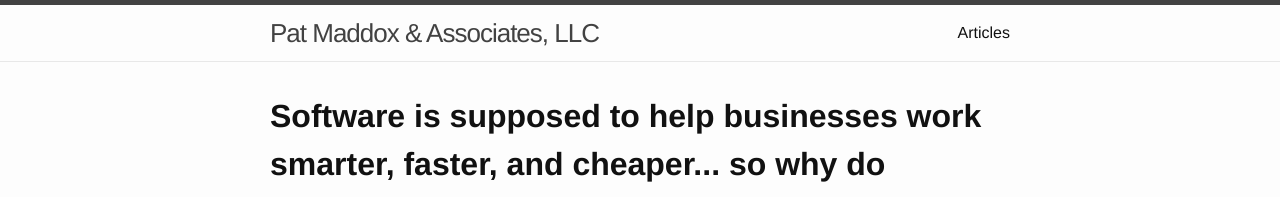
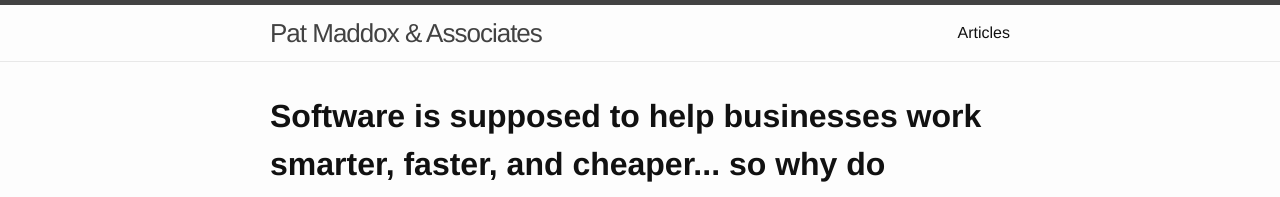
Before and after one commit to patmaddox/patmaddox.github.io, a Jekyll site: the page built from index.md, in a window 1280 px wide. Shown: the top 197 px of the page. Built offline with Jekyll 4.4.1, drawn with Linux system fonts in a browser that asks for light colours.

Commit message:
give it a friendly title

```diff
--- a/_config.yml
+++ b/_config.yml
@@ -1,5 +1,6 @@
 # Site settings
 title: Pat Maddox & Associates, LLC
+friendly_title: Pat Maddox & Associates
 email: pat@patmaddox.com
 description: > # this means to ignore newlines until "baseurl:"
   21st century collaborative software development & education
--- a/_includes/head.html
+++ b/_includes/head.html
@@ -3,7 +3,7 @@
     <meta name="viewport" content="width=device-width initial-scale=1" />
     <meta http-equiv="X-UA-Compatible" content="IE=edge">
 
-    <title>{% if page.title %}{{ page.title }}{% else %}{{ site.title }}{% endif %}</title>
+    <title>{% if page.title %}{{ page.title }} - {% endif %}{{ site.friendly_title }}</title>
     <meta name="description" content="{{ site.description }}">
 
     <link rel="stylesheet" href="{{ "/css/main.css" | prepend: site.baseurl }}">
--- a/_includes/header.html
+++ b/_includes/header.html
@@ -2,7 +2,7 @@
 
   <div class="wrapper">
 
-    <a class="site-title" href="{{ site.baseurl }}/">{{ site.title }}</a>
+    <a class="site-title" href="{{ site.baseurl }}/">{{ site.friendly_title }}</a>
 
     <nav class="site-nav">
       <a href="#" class="menu-icon">
```
